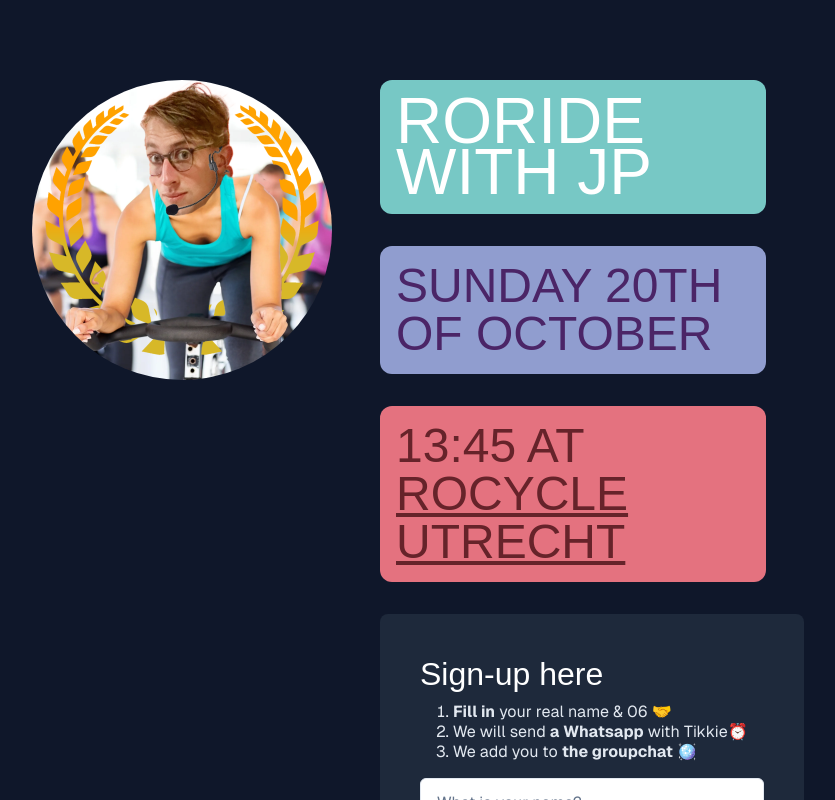
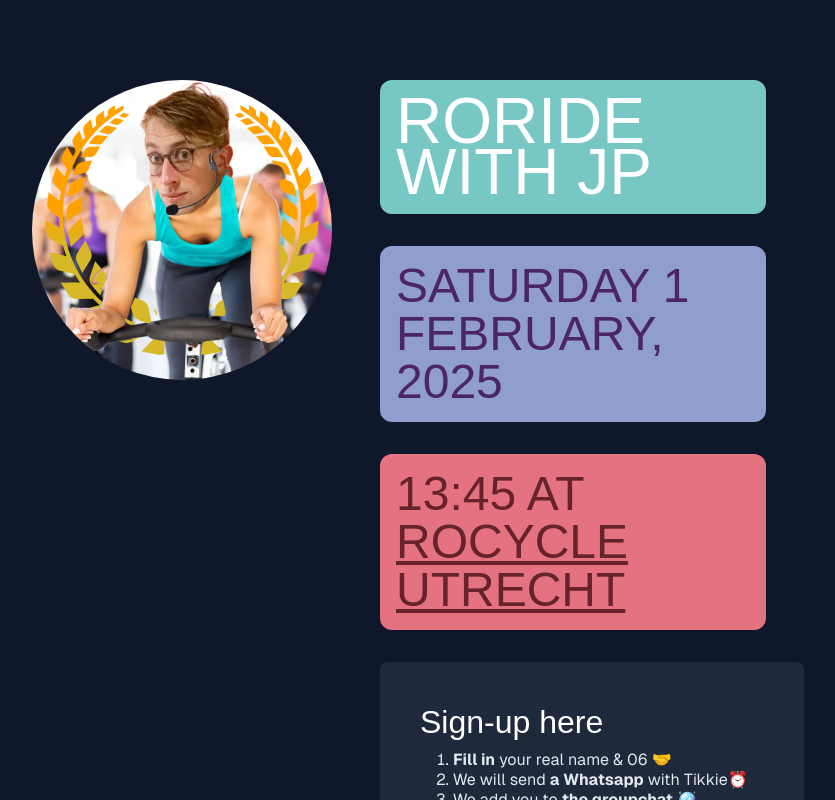
Before and after one commit to hiddehs/roridewithjp, a Next.js app: page / in a window 1280 px wide. Shown: the top 800 px of the page, without its empty margins (48-883 px from the left). Built offline with nearby package versions, Linux system fonts and the light colour scheme; a web font is replaced by a local one.

Commit message:
save the date, the new date

```diff
--- a/src/app/page.tsx
+++ b/src/app/page.tsx
@@ -88,7 +88,7 @@
             </div>
             <div className={`bg-[#909DCF] leading-none p-4 rounded-xl sm:w-1/2 ${fadeInClass(2)}`}>
               <h3 className="text-[#4B2567] sm:text-[3rem] text-[2.4rem] leading-[100%]">
-                SUNDAY 20TH OF OCTOBER
+                SATURDAY 1 FEBRUARY, 2025
               </h3>
             </div>
             <div className={`bg-[#E4727F] leading-none p-4 rounded-xl sm:w-1/2 ${fadeInClass(3)}`}>
```
